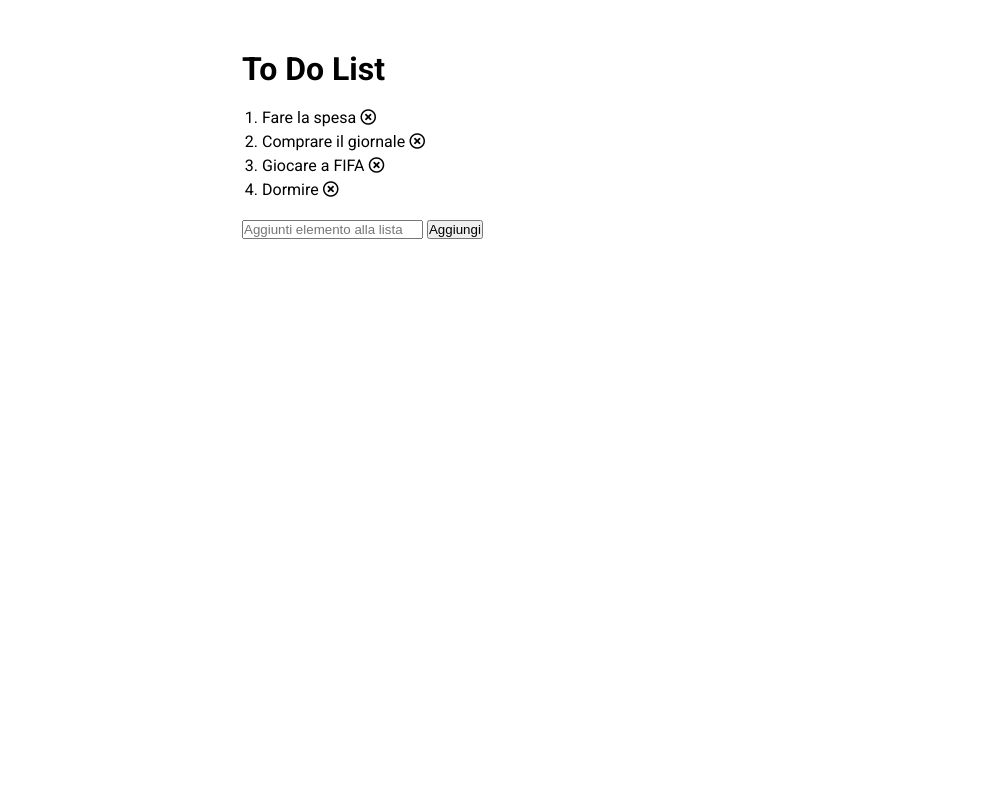
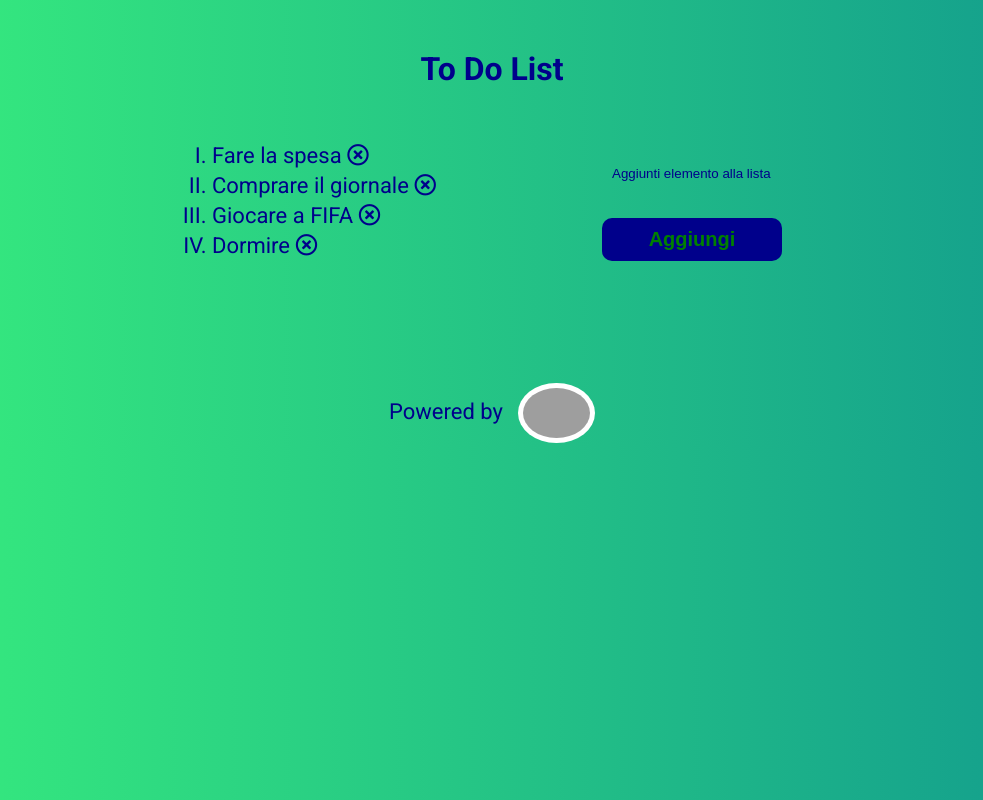
Before and after one commit to Stefano-Bodritti/vue-todolist, a plain HTML site: page index.html in a window 1280 px wide. Shown: the whole page, without its empty margins (148-1131 px from the left). Drawn offline with nearby package versions, Linux system fonts and the light colour scheme; grey boxes are pictures that could not be loaded.

Commit message:
Miglioramenti grafici

```diff
--- a/css/style.css
+++ b/css/style.css
@@ -6,18 +6,87 @@
 
 body {
   font-family: 'Roboto', sans-serif;
+  background: #11998e;
+  background: linear-gradient(to right, #38ef7d, #11998e);
+}
+
+h1 {
+  text-align: center;
+  color: darkblue;
+  margin-bottom: 30px;
 }
 
 .container {
-  max-width: 500px;
+  max-width: 600px;
   margin: auto;
   margin-top: 50px;
 }
 
+.content {
+  display: flex;
+  justify-content: space-between;
+  font-size: 22px;
+}
+
+.input_form {
+  display: flex;
+  flex-direction: column;
+  padding: 10px;
+}
+
+input.add {
+  margin: 30px 0;
+  width: 180px;
+  height: 30px;
+  box-shadow: none;
+  border: none;
+  background-color: transparent;
+  padding: 10px;
+  outline: none;
+  color: darkblue;
+}
+
+input.add::placeholder {
+  color: darkblue;
+}
+
+button.btn {
+  padding: 10px 20px;
+  border-radius: 10px;
+  background-color: darkblue;
+  color: green;
+  font-size: 20px;
+  font-weight: bold;
+  border-color: darkblue;
+  border-style: none;
+}
+
+button.btn:focus {
+  outline: none;
+}
+
 .to_do_list {
   margin: 20px;
+  color: darkblue;
+  list-style: upper-roman;
 }
 
 .to_do_list li {
   margin: 5px 0;
 }
+
+footer {
+  text-align: center;
+  margin-top: 100px;
+  font-size: 22px;
+  color: darkblue;
+}
+
+footer img {
+  height: 60px;
+  vertical-align: middle;
+  margin-left: 10px;
+  padding: 5px;
+  border-radius: 50%;
+  background-color: white;
+}
--- a/index.html
+++ b/index.html
@@ -18,12 +18,19 @@
 
     <div id="list" class="container">
       <h1>To Do List</h1>
-      <ol v-if="toDo.length > 0" class="to_do_list">
-        <li v-for="(item, index) in toDo">{{item}} <i @click="deleteItem(index)" class="far fa-times-circle"></i></li>
-      </ol>
 
-      <input class="add" type="text" placeholder="Aggiunti elemento alla lista" v-model="newItem" @keydown.enter="addItem">
-      <button @click="addItem" type="button" name="button">Aggiungi</button>
+      <div class="content">
+        <ol class="to_do_list">
+          <li v-for="(item, index) in toDo">{{item}} <i @click="deleteItem(index)" class="far fa-times-circle"></i></li>
+        </ol>
+
+        <div class="input_form">
+          <input class="add" type="text" placeholder="Aggiunti elemento alla lista" v-model="newItem" @keydown.enter="addItem">
+          <button @click="addItem" type="button" name="button" class="btn">Aggiungi</button>
+        </div>
+      </div>
+
+      <footer>Powered by <img src="https://vuejs.org/images/logo.png?_sw-precache=cf23526f451784ff137f161b8fe18d5a" alt="Vuejs"></footer>
     </div>
     <script src="js/scripts.js" charset="utf-8"></script>
   </body>
```
